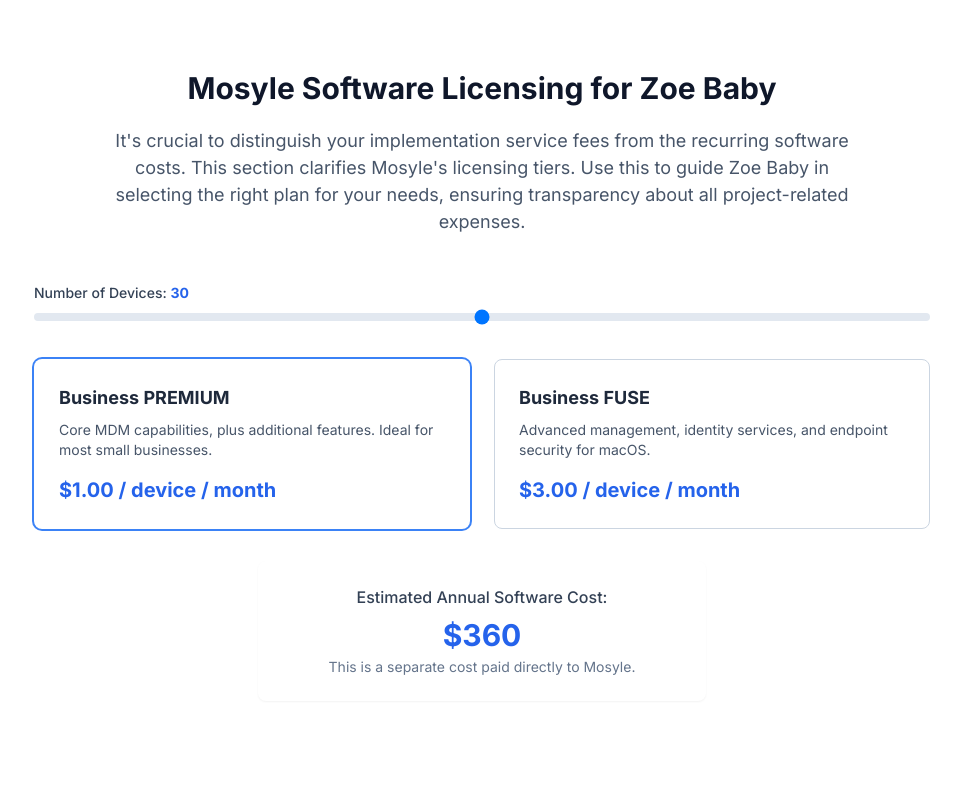
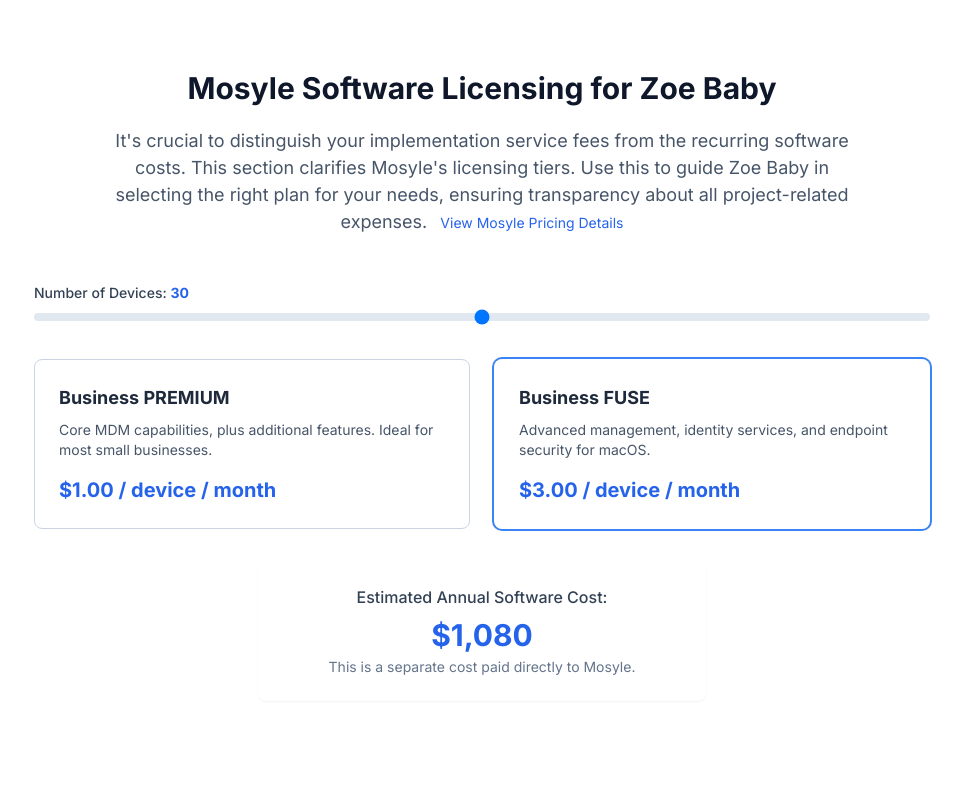
Before and after one commit to zachzolllozn/zoe-baby-mdm-roadmap, a plain HTML site: page index.html in a window 1280 px wide. Shown: the part 3100-3900 px from the top of the page, without its empty margins (158-1121 px from the left). Drawn offline with nearby package versions, Linux system fonts and the light colour scheme.

Commit message:
Index.html

```diff
--- a/index.html
+++ b/index.html
@@ -258,7 +258,10 @@
              <div class="container mx-auto px-4 sm:px-6 lg:px-8">
                 <div class="text-center">
                     <h2 class="section-title">Mosyle Software Licensing for Zoe Baby</h2>
-                    <p class="section-subtitle">It's crucial to distinguish your implementation service fees from the recurring software costs. This section clarifies Mosyle's licensing tiers. Use this to guide Zoe Baby in selecting the right plan for your needs, ensuring transparency about all project-related expenses.</p>
+                    <p class="section-subtitle">
+                        It's crucial to distinguish your implementation service fees from the recurring software costs. This section clarifies Mosyle's licensing tiers. Use this to guide Zoe Baby in selecting the right plan for your needs, ensuring transparency about all project-related expenses.
+                        <a href="https://business.mosyle.com/#price-details" target="_blank" class="text-blue-600 hover:underline text-sm ml-2">View Mosyle Pricing Details</a>
+                    </p>
                 </div>
                 <div class="mt-12 max-w-4xl mx-auto space-y-8">
                     <div>
@@ -304,9 +307,7 @@
                     <p class="mt-2 text-xl font-semibold text-blue-600">
                         Hourly Rate for Additional Support: $145/hour
                     </p>
-                    <p class="mt-4 text-sm text-slate-500">
-                        (A detailed hourly rate will be provided in your formal proposal.)
-                    </p>
+
                 </div>
             </div>
         </section>
@@ -320,7 +321,7 @@
         document.addEventListener('DOMContentLoaded', () => {
             const state = {
                 deviceCount: 30,
-                mosyleTier: 'premium'
+                mosyleTier: 'fuse' // Changed default to 'fuse'
             };
 
             const mosyleData = {
```
